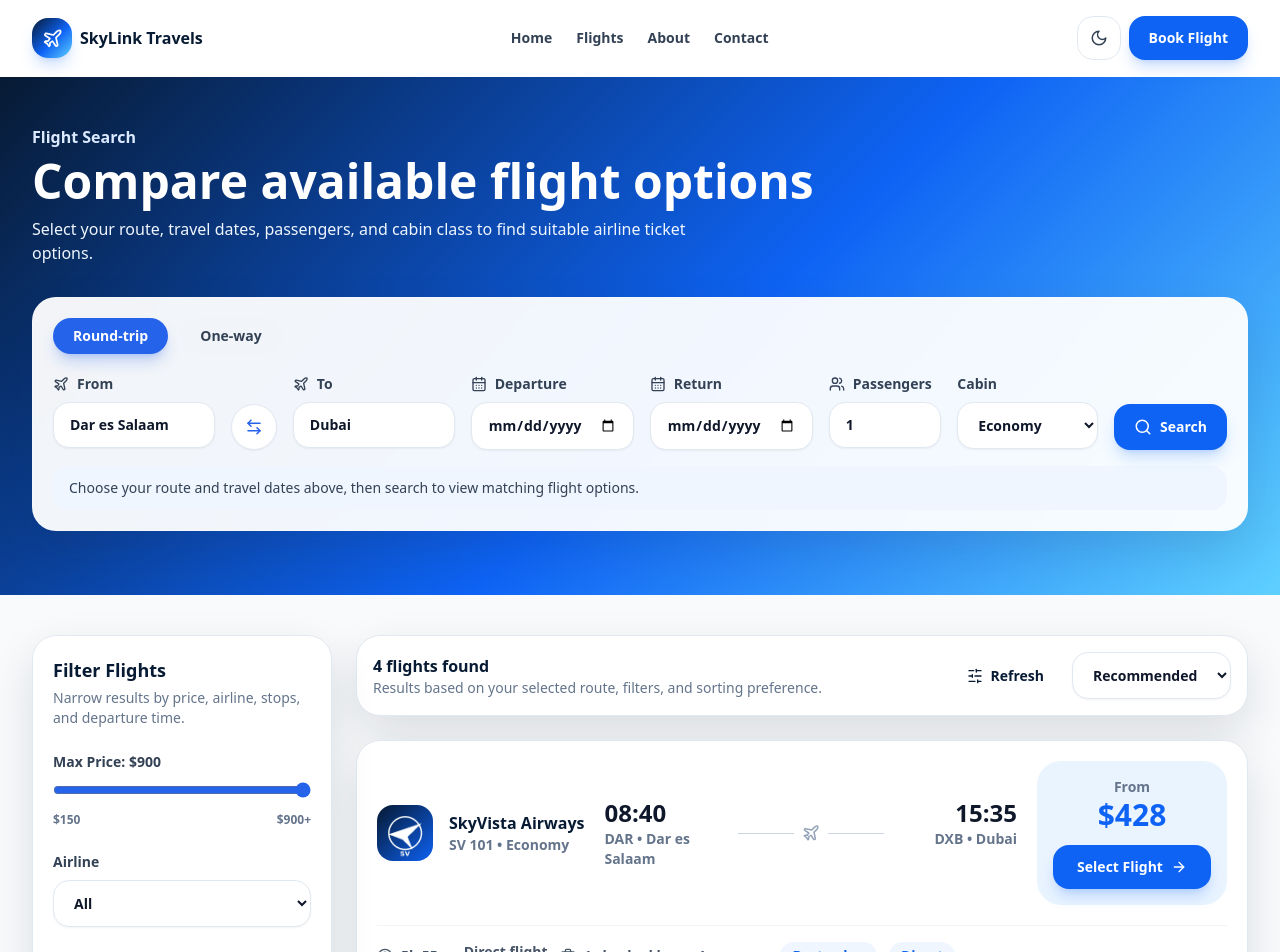
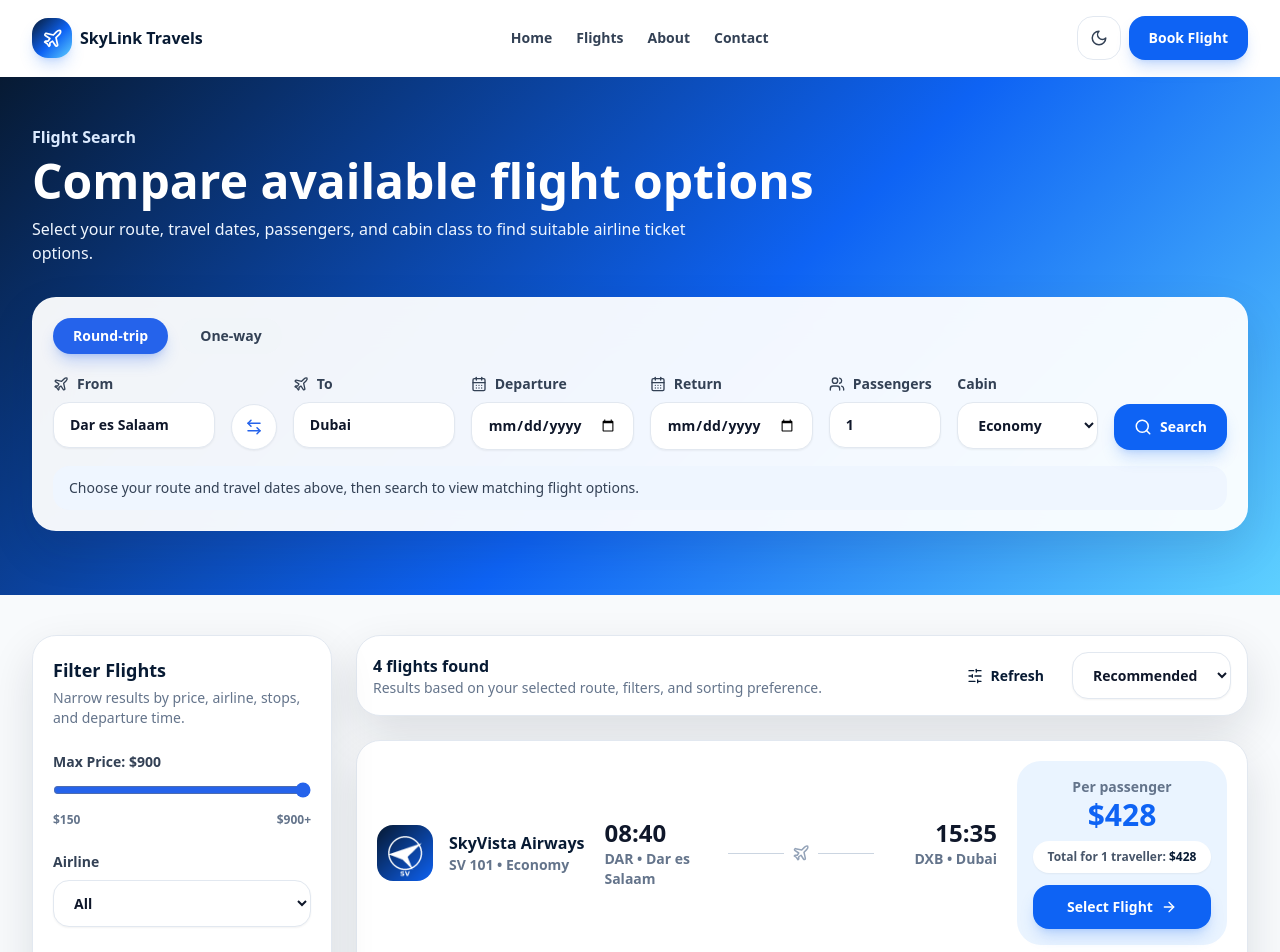
Before and after one commit to brianmichaelu/airline-website, a Next.js app: page /search in a window 1280 px wide. Shown: the top 952 px of the page. Built offline with nearby package versions, Linux system fonts and the light colour scheme.

Commit message:
Update FlightCard.tsx

```diff
--- a/components/FlightCard.tsx
+++ b/components/FlightCard.tsx
@@ -1,6 +1,7 @@
 import { motion } from "framer-motion";
-import { ArrowRight, Briefcase, Clock, Plane } from "lucide-react";
+import { ArrowRight, Briefcase, Clock, Plane, Users } from "lucide-react";
 import Image from "next/image";
+import { useRouter } from "next/router";
 import Button from "@/components/ui/Button";
 import Card from "@/components/ui/Card";
 import { formatMoney } from "@/lib/format";
@@ -10,7 +11,32 @@ interface FlightCardProps {
   flight: Flight;
 }
 
+function getPassengerCount(value: string | string[] | undefined) {
+  if (typeof value === "string") {
+    const parsed = Number(value);
+
+    if (!Number.isNaN(parsed) && parsed > 0) {
+      return parsed;
+    }
+  }
+
+  if (Array.isArray(value)) {
+    const parsed = Number(value[0]);
+
+    if (!Number.isNaN(parsed) && parsed > 0) {
+      return parsed;
+    }
+  }
+
+  return 1;
+}
+
 export default function FlightCard({ flight }: FlightCardProps) {
+  const router = useRouter();
+
+  const passengers = getPassengerCount(router.query.passengers);
+  const totalFare = flight.price * passengers;
+
   const stopsText =
     flight.stops === 0
       ? "Direct flight"
@@ -72,16 +98,27 @@ export default function FlightCard({ flight }: FlightCardProps) {
             </div>
           </div>
 
-          <div className="min-w-[190px] rounded-3xl bg-skysoft p-4 text-center dark:bg-white/10">
+          <div className="min-w-[210px] rounded-3xl bg-skysoft p-4 text-center dark:bg-white/10">
             <p className="text-sm font-semibold text-slate-500 dark:text-slate-300">
-              From
+              Per passenger
             </p>
 
             <p className="text-3xl font-black text-ocean">
               {formatMoney(flight.price, flight.currency)}
             </p>
 
-            <Button href={`/flight/${flight.id}`} className="mt-3 w-full">
+            <div className="mt-2 rounded-2xl bg-white px-3 py-2 text-xs font-bold text-slate-600 shadow-sm dark:bg-slate-900 dark:text-slate-300">
+              Total for {passengers}{" "}
+              {passengers === 1 ? "traveller" : "travellers"}:{" "}
+              <span className="text-navy dark:text-white">
+                {formatMoney(totalFare, flight.currency)}
+              </span>
+            </div>
+
+            <Button
+              href={`/flight/${flight.id}?passengers=${passengers}`}
+              className="mt-3 w-full"
+            >
               Select Flight
               <ArrowRight size={16} />
             </Button>
@@ -101,6 +138,11 @@ export default function FlightCard({ flight }: FlightCardProps) {
             {flight.baggage}
           </span>
 
+          <span className="inline-flex items-center gap-2">
+            <Users size={16} />
+            {passengers} {passengers === 1 ? "traveller" : "travellers"}
+          </span>
+
           {flight.tags.map((tag) => (
             <span
               key={tag}
```
